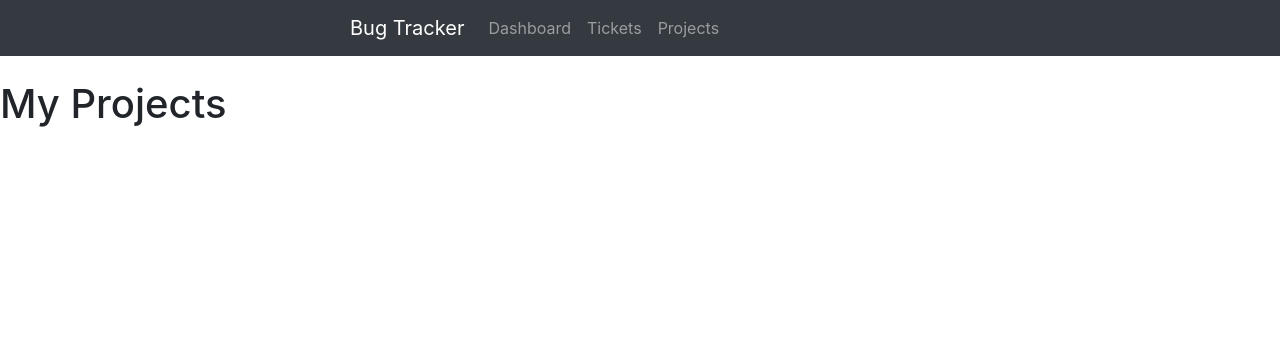
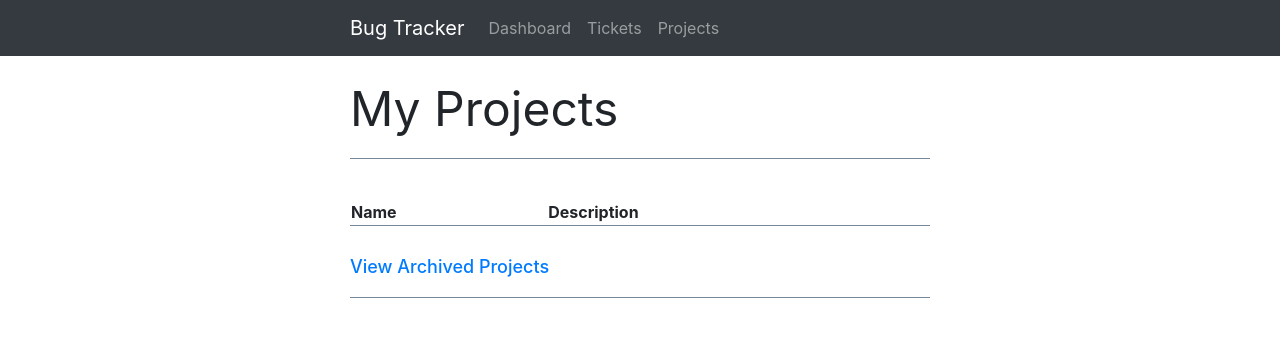
Before and after one commit to Anthony9698/BugTracker, a Django app: page /Projects/ in a window 1280 px wide. Shown: the top 337 px of the page. Run offline with Django 3.2, Linux system fonts and the light colour scheme; lists and menus that the app fills with data are empty; some libraries are stand-ins or nearby versions.

Commit message:
Added html and css to projects page.

```diff
--- a/src/profiles/templates/projects.html
+++ b/src/profiles/templates/projects.html
@@ -1,5 +1,18 @@
 {% extends 'base.html' %}
 
 {% block content %}
-<h1>My Projects</h1>
+<div class="top-heading">
+    <h1>My Projects</h1>
+</div>
+
+<div class="project-center-content top-heading">
+    <table>
+        <tr>
+            <th>Name</th>
+            <th>Description</th>
+        </tr>
+    </table>
+    <h4><a href="#">View Archived Projects</a></h4>
+</div>
+
 {% endblock %}
--- a/static/static/css/dashboard.css
+++ b/static/static/css/dashboard.css
@@ -5,7 +5,7 @@
 }
 
 .top-heading h1 {
-    font-size: 55px;
+    font-size: 48px;
     font-weight: 400;
     margin-bottom: 20px;
 }
@@ -14,11 +14,22 @@
     margin-top: 20px;
 }
 
+.project-center-content {
+    margin-top: 40px;
+}
+
 .dashboard-center-content h4 {
     font-size: 18px;
     font-weight: 500;
     margin-top: 30px;
     margin-bottom: 30px;
+}
+
+.project-center-content h4 {
+    font-size: 18px;
+    font-weight: 500;
+    margin-top: 30px;
+    margin-bottom: 20px;
 }
 
 .dashboard-center-content h2 {
@@ -33,7 +44,8 @@
 }
 
 table {
-    width: 50%;
+    width: 100%;
+    border-bottom: 1px solid lightslategray;
 }
 
 .recently-updated {
```
